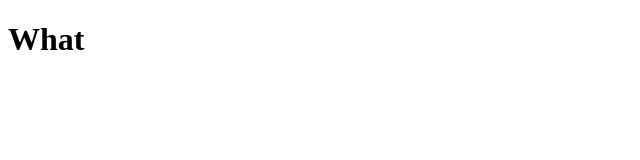
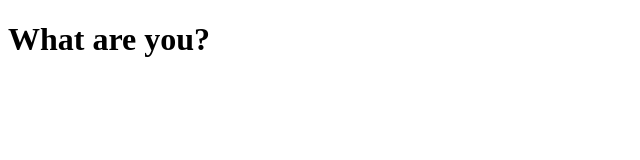
Before and after one commit to codebyzaz/chapter-3-demogit, a plain HTML site: page index.html in a window 1280 px wide. Shown: the whole page, without its empty margins (0-640 px from the left). Drawn offline with Linux system fonts and the light colour scheme.

Commit message:
memperbaharui index.html

```diff
--- a/index.html
+++ b/index.html
@@ -4,6 +4,6 @@
     <title>Halo</title>
 </head>
 <body>
-    <h1>What</h1>
+    <h1>What are you?</h1>
 </body>
 </html>
```
